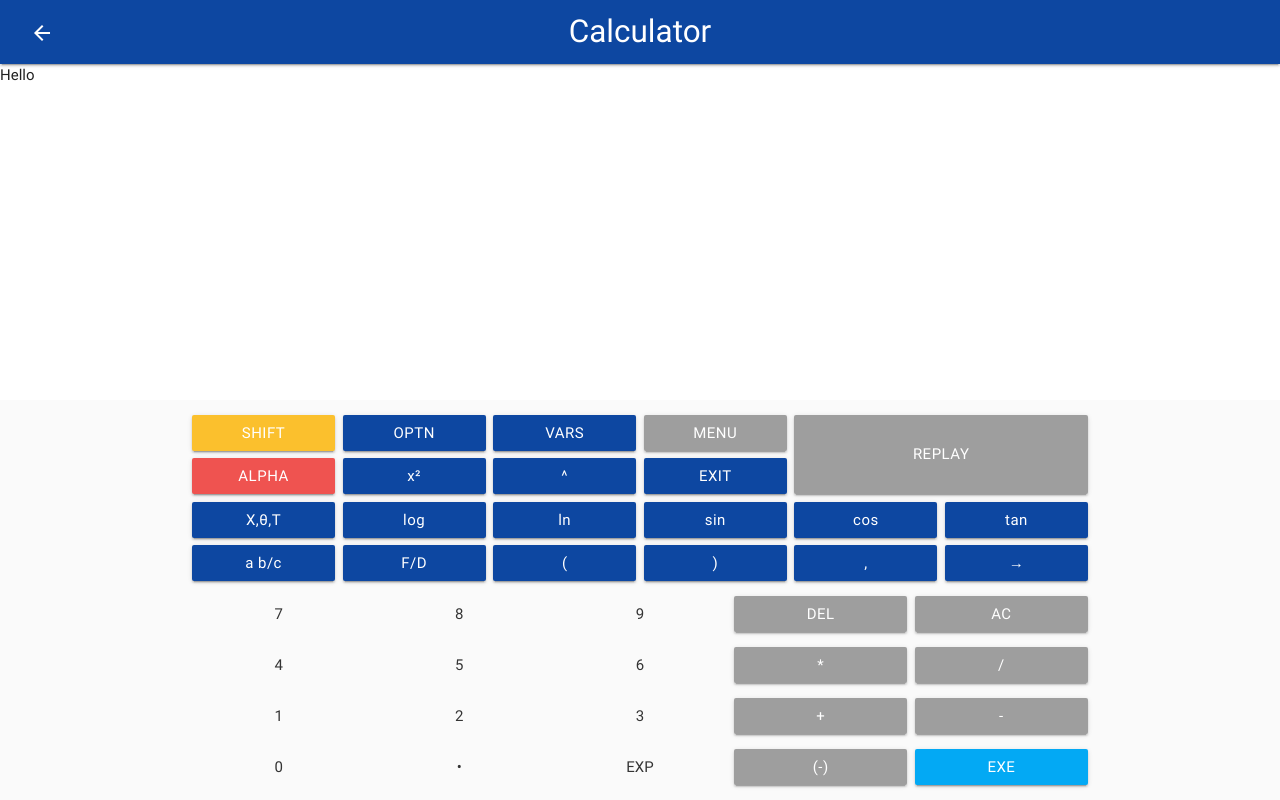
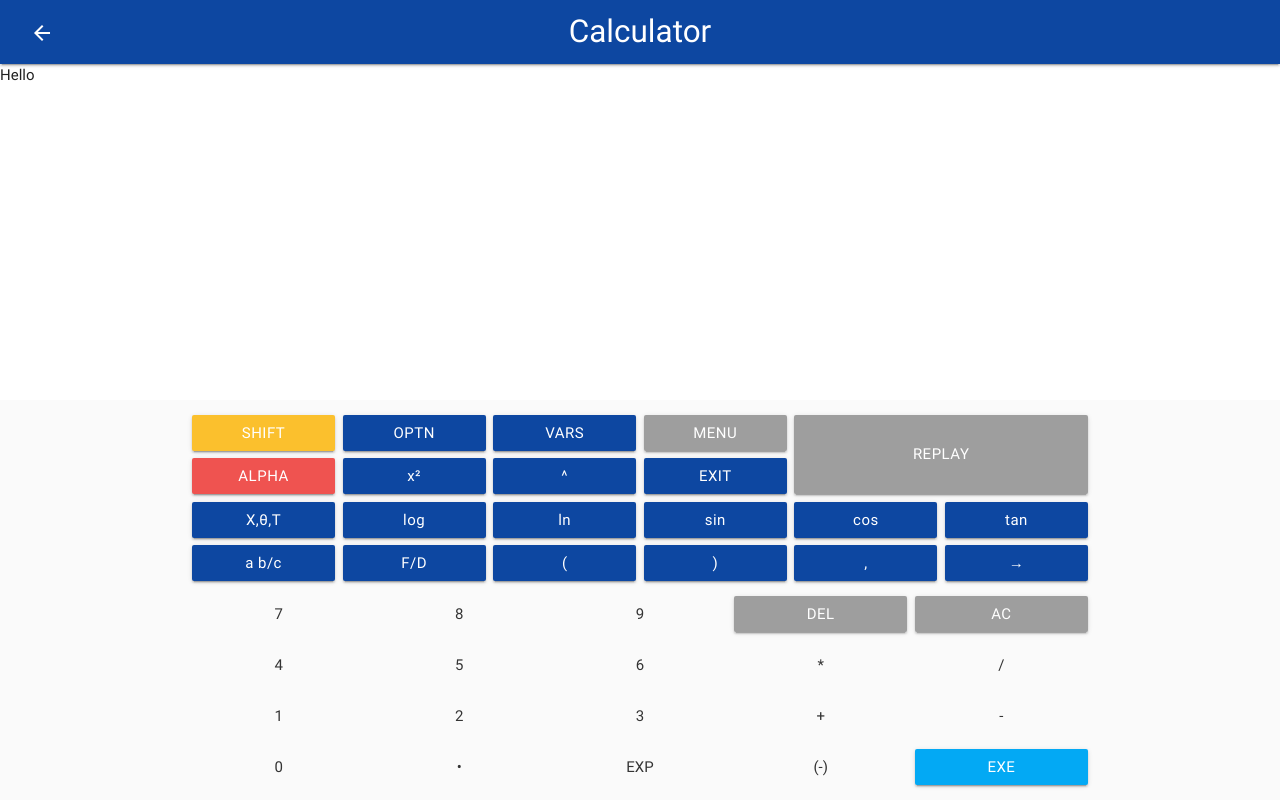
Before and after one commit to Benjamin-Davies/graphing-calculator, a React (Create React App) app: page /#/RunMat in a window 1280 px wide. Built offline with nearby package versions, Linux system fonts and the light colour scheme.

Commit message:
Remove color from light operator keys

```diff
--- a/src/components/Keyboard.js
+++ b/src/components/Keyboard.js
@@ -259,27 +259,22 @@ export class Keyboard extends Component {
               <NumericButton
                 title={keys[32].title}
                 onClick={keys[32].onClick || resetModifiers}
-                color="grey"
               />
               <NumericButton
                 title={keys[33].title}
                 onClick={keys[33].onClick || resetModifiers}
-                color="grey"
               />
               <NumericButton
                 title={keys[34].title}
                 onClick={keys[34].onClick || resetModifiers}
-                color="grey"
               />
               <NumericButton
                 title={keys[35].title}
                 onClick={keys[35].onClick || resetModifiers}
-                color="grey"
               />
               <NumericButton
                 title={keys[36].title}
                 onClick={keys[36].onClick || resetModifiers}
-                color="grey"
               />
               <NumericButton
                 title={keys[37].title}
```
